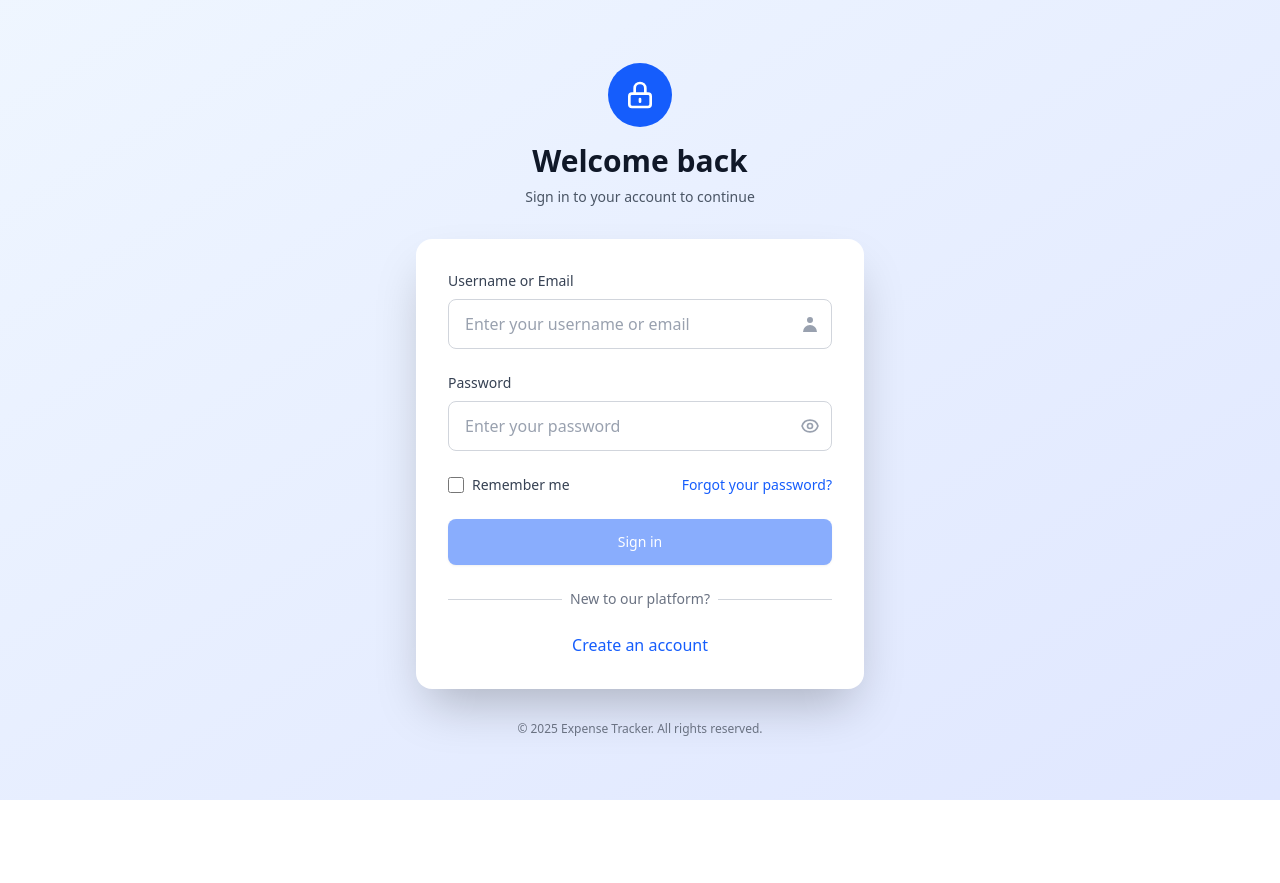
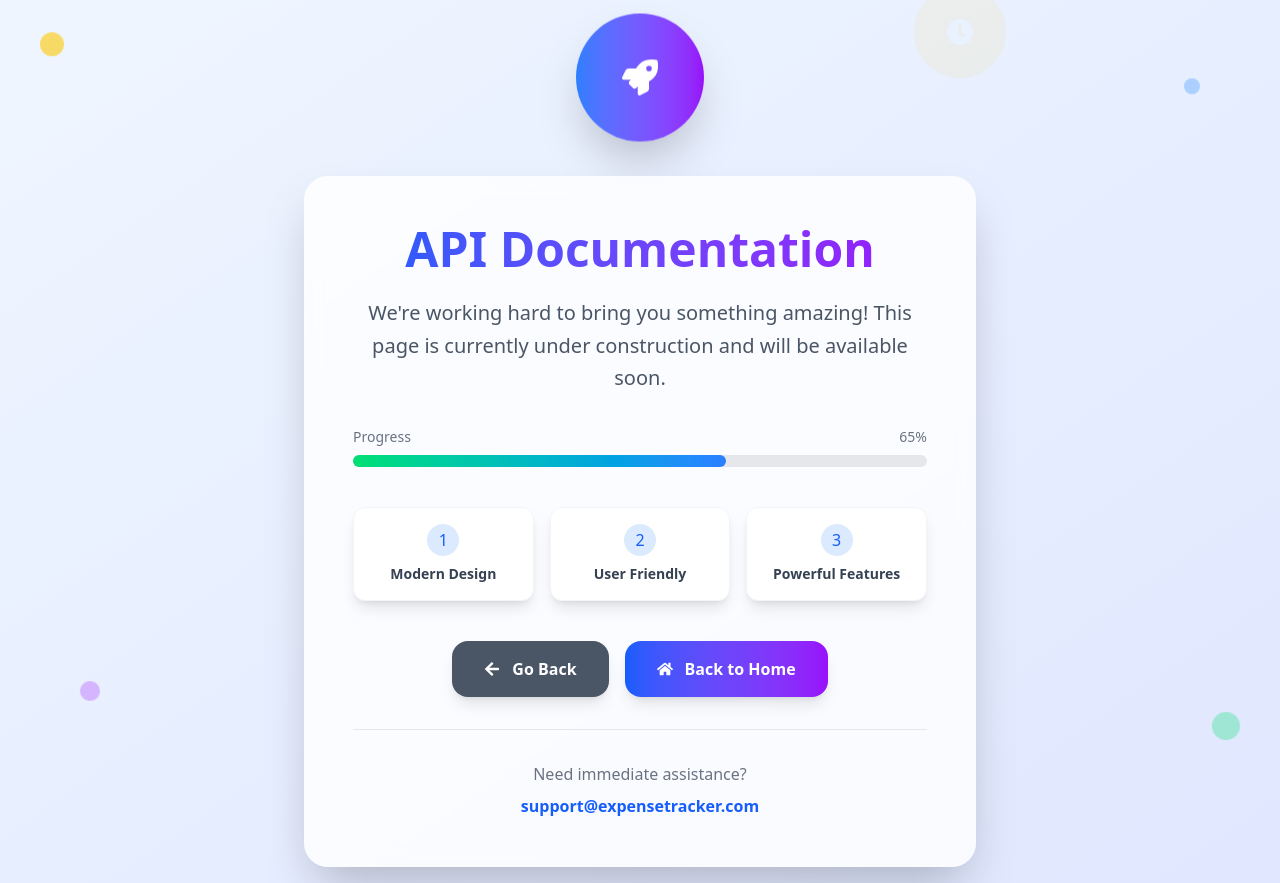
Before and after one commit to hack-09/Expense-Tracker, a React (Vite) app in the folder expense-tracker-frontend/: page /api in a window 1280 px wide. Before the commit the page ends 800 px from the top, so only its background shows below. Built offline with nearby package versions, Linux system fonts and the light colour scheme; no server answers.

Commit message:
feat: add landing page and placeholder components, update routing and navigation

```diff
--- a/expense-tracker-frontend/package.json
+++ b/expense-tracker-frontend/package.json
@@ -14,6 +14,7 @@
     "axios": "^1.12.2",
     "react": "^19.1.1",
     "react-dom": "^19.1.1",
+    "react-icons": "^5.5.0",
     "react-router-dom": "^7.9.3",
     "recharts": "^3.3.0"
   },
--- a/expense-tracker-frontend/src/App.jsx
+++ b/expense-tracker-frontend/src/App.jsx
@@ -3,6 +3,9 @@ import { BrowserRouter, Routes, Route, Navigate } from "react-router-dom";
 import Login from "./pages/Login";
 import Register from "./pages/Register";
 import Expenses from "./pages/Expenses";
+import Landing from "./pages/Landing";
+import Placeholder from "./pages/Placeholder";
+import PreviewDashboard from "./pages/PreviewDashboard";
 import "./App.css";
 
 function PrivateRoute({ children }) {
@@ -14,8 +17,11 @@ function App() {
   return (
     <BrowserRouter>
       <Routes>
+        <Route path="/" element={<Landing />} />
+
         <Route path="/login" element={<Login />} />
         <Route path="/register" element={<Register />} />
+
         <Route
           path="/expenses"
           element={
@@ -24,7 +30,22 @@ function App() {
             </PrivateRoute>
           }
         />
-        <Route path="*" element={<Login />} />
+
+        <Route path="/about" element={<Placeholder title="About Us" />} />
+        <Route path="/blog" element={<Placeholder title="Blog" />} />
+        <Route path="/careers" element={<Placeholder title="Careers" />} />
+        <Route path="/contact" element={<Placeholder title="Contact Us" />} />
+        <Route path="/features" element={<Placeholder title="Features" />} />
+        <Route path="/pricing" element={<Placeholder title="Pricing" />} />
+        <Route path="/api" element={<Placeholder title="API Documentation" />} />
+        <Route path="/integrations" element={<Placeholder title="Integrations" />} />
+        <Route path="/privacy" element={<Placeholder title="Privacy Policy" />} />
+        <Route path="/terms" element={<Placeholder title="Terms of Service" />} />
+        <Route path="/cookies" element={<Placeholder title="Cookie Policy" />} />
+        <Route path="/gdpr" element={<Placeholder title="GDPR Compliance" />} />
+        <Route path="/preview" element={<PreviewDashboard />} />
+
+        <Route path="*" element={<Navigate to="/" />} />
       </Routes>
     </BrowserRouter>
   );
--- /dev/null
+++ b/expense-tracker-frontend/src/pages/Placeholder.jsx
@@ -0,0 +1,116 @@
+// Placeholder.jsx
+import React from "react";
+import { useNavigate } from "react-router-dom";
+import { FaHome, FaArrowLeft, FaRocket, FaClock } from "react-icons/fa";
+
+const Placeholder = ({ title }) => {
+  const navigate = useNavigate();
+
+  return (
+    <div className="min-h-screen bg-gradient-to-br from-blue-50 to-indigo-100 flex items-center justify-center p-4">
+      <div className="max-w-2xl w-full text-center">
+        {/* Animated Icon */}
+        <div className="relative mb-8">
+          <div className="w-32 h-32 bg-gradient-to-r from-blue-500 to-purple-600 rounded-full flex items-center justify-center text-4xl text-white mx-auto shadow-2xl animate-bounce-slow">
+            <FaRocket />
+          </div>
+          <div className="absolute -top-2 -right-2 w-12 h-12 bg-yellow-400 rounded-full flex items-center justify-center animate-ping">
+            <FaClock className="text-white text-sm" />
+          </div>
+        </div>
+
+        {/* Content */}
+        <div className="bg-white/80 backdrop-blur-sm rounded-3xl p-12 shadow-2xl border border-white/20">
+          <h1 className="text-5xl font-bold bg-gradient-to-r from-blue-600 to-purple-600 bg-clip-text text-transparent mb-6">
+            {title}
+          </h1>
+
+          <p className="text-xl text-gray-600 mb-8 leading-relaxed">
+            We're working hard to bring you something amazing! This page is currently under construction and will be available soon.
+          </p>
+
+          {/* Progress Bar */}
+          <div className="mb-10">
+            <div className="flex justify-between text-sm text-gray-500 mb-2">
+              <span>Progress</span>
+              <span>65%</span>
+            </div>
+            <div className="w-full bg-gray-200 rounded-full h-3">
+              <div
+                className="bg-gradient-to-r from-green-400 to-blue-500 h-3 rounded-full transition-all duration-1000 ease-out"
+                style={{ width: '65%' }}
+              ></div>
+            </div>
+          </div>
+
+          {/* Features Coming Soon */}
+          <div className="grid grid-cols-1 md:grid-cols-3 gap-4 mb-10">
+            {['Modern Design', 'User Friendly', 'Powerful Features'].map((feature, index) => (
+              <div key={index} className="bg-white rounded-xl p-4 shadow-lg border border-gray-100">
+                <div className="w-8 h-8 bg-blue-100 rounded-full flex items-center justify-center text-blue-600 mb-2 mx-auto">
+                  {index + 1}
+                </div>
+                <div className="text-sm font-semibold text-gray-700">{feature}</div>
+              </div>
+            ))}
+          </div>
+
+          {/* Action Buttons */}
+          <div className="flex flex-col sm:flex-row gap-4 justify-center">
+            <button
+              onClick={() => navigate(-1)}
+              className="flex items-center justify-center gap-3 bg-gray-600 text-white px-8 py-4 rounded-2xl font-semibold hover:bg-gray-700 transition-all transform hover:scale-105 shadow-lg"
+            >
+              <FaArrowLeft />
+              Go Back
+            </button>
+            <button
+              onClick={() => navigate("/")}
+              className="flex items-center justify-center gap-3 bg-gradient-to-r from-blue-600 to-purple-600 text-white px-8 py-4 rounded-2xl font-semibold hover:from-blue-700 hover:to-purple-700 transition-all transform hover:scale-105 shadow-lg"
+            >
+              <FaHome />
+              Back to Home
+            </button>
+          </div>
+
+          {/* Contact Info */}
+          <div className="mt-8 pt-8 border-t border-gray-200">
+            <p className="text-gray-500 mb-2">Need immediate assistance?</p>
+            <a
+              href="mailto:support@expensetracker.com"
+              className="text-blue-600 hover:text-blue-700 font-semibold transition-colors"
+            >
+              support@expensetracker.com
+            </a>
+          </div>
+        </div>
+
+        {/* Floating Elements */}
+        <div className="absolute top-10 left-10 w-6 h-6 bg-yellow-400 rounded-full opacity-60 animate-float-1"></div>
+        <div className="absolute top-20 right-20 w-4 h-4 bg-blue-400 rounded-full opacity-40 animate-float-2"></div>
+        <div className="absolute bottom-20 left-20 w-5 h-5 bg-purple-400 rounded-full opacity-50 animate-float-3"></div>
+        <div className="absolute bottom-10 right-10 w-7 h-7 bg-green-400 rounded-full opacity-30 animate-float-4"></div>
+      </div>
+
+      {/* Custom Styles */}
+      <style jsx>{`
+        @keyframes float {
+          0%, 100% { transform: translateY(0px) rotate(0deg); }
+          50% { transform: translateY(-20px) rotate(5deg); }
+        }
+        .animate-float-1 { animation: float 7s ease-in-out infinite; }
+        .animate-float-2 { animation: float 5s ease-in-out infinite 1s; }
+        .animate-float-3 { animation: float 6s ease-in-out infinite 2s; }
+        .animate-float-4 { animation: float 8s ease-in-out infinite 1.5s; }
+
+        @keyframes bounce-slow {
+          0%, 100% { transform: translateY(0); }
+          50% { transform: translateY(-10px); }
+        }
+        .animate-bounce-slow { animation: bounce-slow 3s ease-in-out infinite; }
+      `}</style>
+    </div>
+  );
+};
+
+export default Placeholder;
--- /dev/null
+++ b/expense-tracker-frontend/src/pages/PreviewDashboard.jsx
@@ -0,0 +1,36 @@
+// PreviewDashboard.jsx
+import React from "react";
+
+const mockExpenses = [
+  { id: 1, category: "Food", amount: 20, date: "2025-11-01" },
+  { id: 2, category: "Transport", amount: 15, date: "2025-11-01" },
+  { id: 3, category: "Shopping", amount: 50, date: "2025-11-02" },
+];
+
+const PreviewDashboard = () => {
+  return (
+    <div className="p-10 max-w-4xl mx-auto">
+      <h1 className="text-3xl font-bold mb-6">Dashboard Preview</h1>
+      <table className="w-full border rounded-lg">
+        <thead className="bg-gray-200">
+          <tr>
+            <th className="p-3 text-left">Category</th>
+            <th className="p-3 text-left">Amount</th>
+            <th className="p-3 text-left">Date</th>
+          </tr>
+        </thead>
+        <tbody>
+          {mockExpenses.map((exp) => (
+            <tr key={exp.id} className="border-b hover:bg-gray-50">
+              <td className="p-3">{exp.category}</td>
+              <td className="p-3">${exp.amount}</td>
+              <td className="p-3">{exp.date}</td>
+            </tr>
+          ))}
+        </tbody>
+      </table>
+    </div>
+  );
+};
+
+export default PreviewDashboard;
```
Also changed, not shown: expense-tracker-frontend/src/pages/Landing.jsx (+16 -15 lines).
